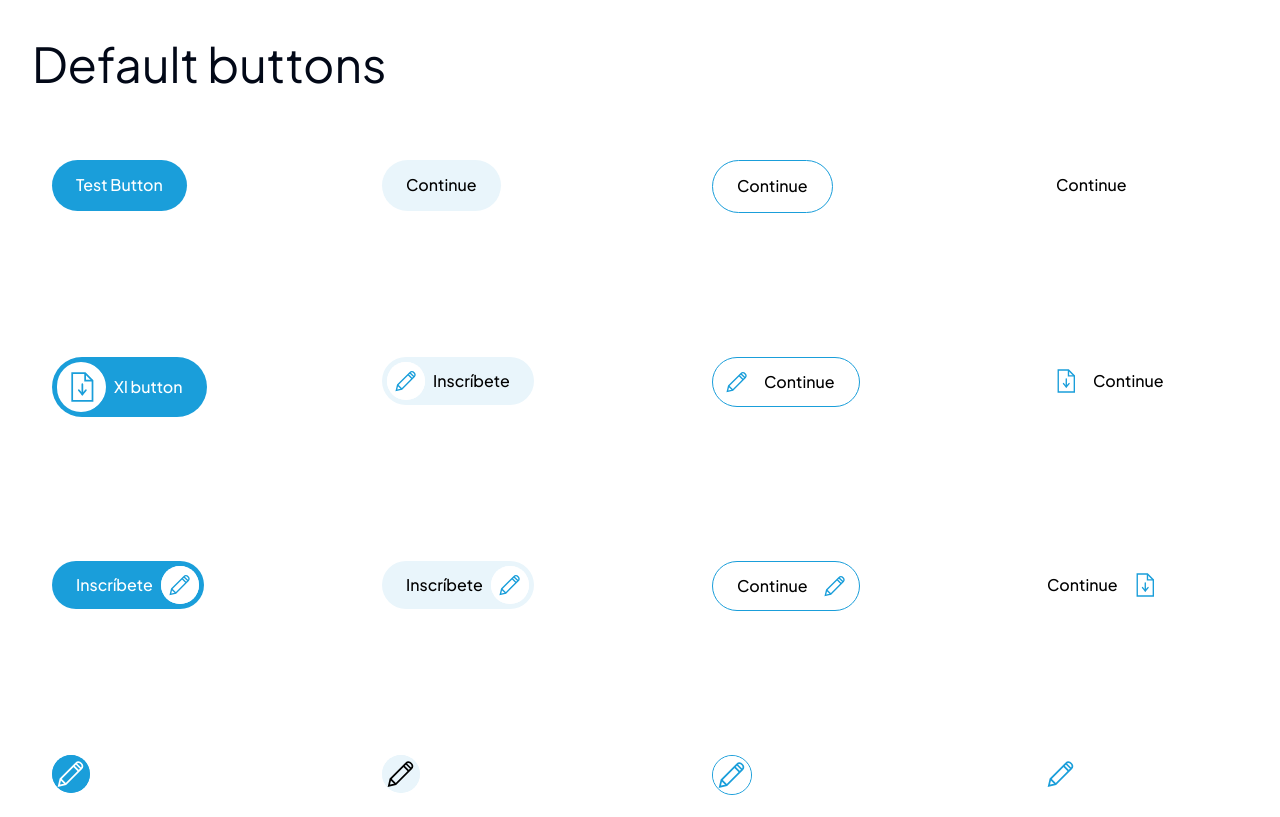
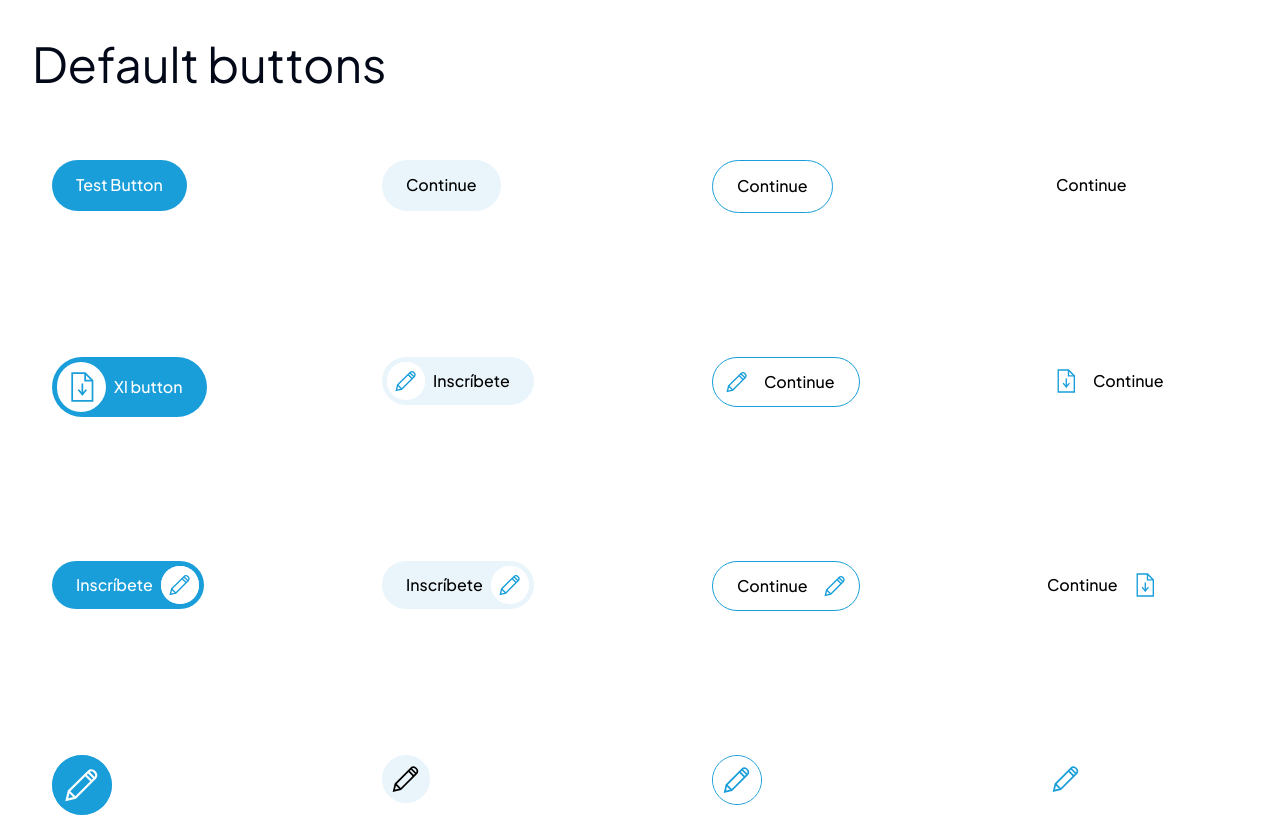
Before and after one commit to lanegrita/autismo_empleo, a Next.js app: page /playground in a window 1280 px wide. Shown: the top 817 px of the page. Built offline with nearby package versions, Linux system fonts and the light colour scheme.

Commit message:
Fix buttons with icon layout

```diff
--- a/app/components/ui/button/Button.module.css
+++ b/app/components/ui/button/Button.module.css
@@ -117,10 +117,12 @@
   border-radius: 100%;
   transition: all 0.3s;
   z-index: 1;
+}
+.with_icon .icon_wrapper {
   width: 38px;
   height: 38px;
 }
-.large .icon_wrapper {
+.with_icon.large .icon_wrapper {
   width: 48px;
   height: 48px;
 }
--- a/app/playground/page.tsx
+++ b/app/playground/page.tsx
@@ -73,7 +73,12 @@ const Playground = () => {
         />
 
         {/* Without Text Buttons */}
-        <Button variant="primary" icon={pencilIcon} direction="right" />
+        <Button
+          size="xl"
+          variant="primary"
+          icon={pencilIcon}
+          direction="right"
+        />
         <Button variant="secondary" icon={pencilIcon} direction="right" />
         <Button variant="outline" icon={pencilIcon} direction="right" />
         <Button
```
